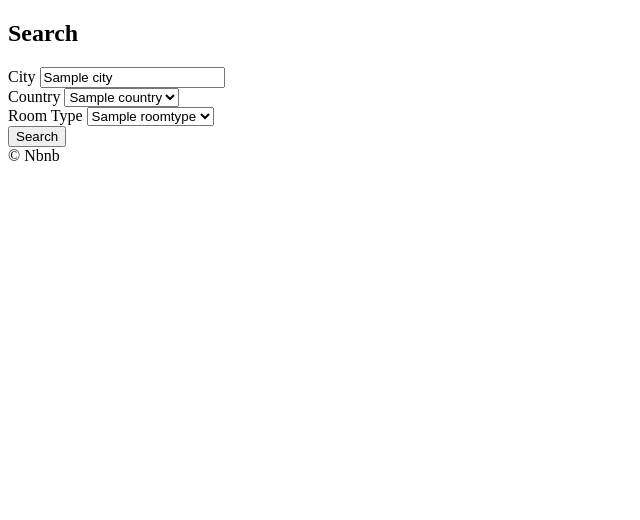
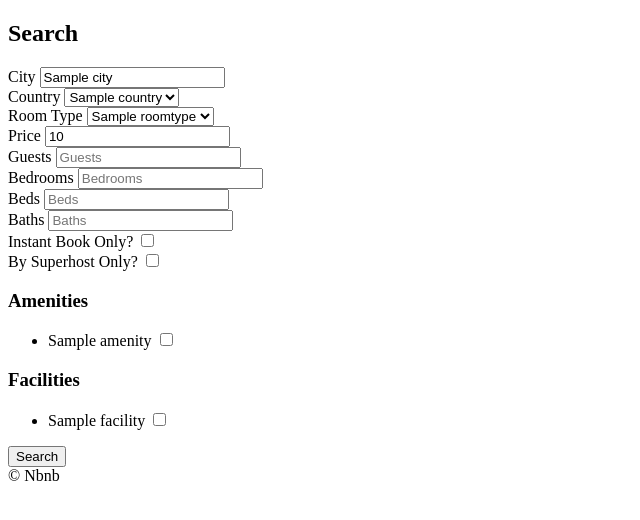
Before and after one commit to hds2g/airbnb-clone, a Django app: template templates/rooms/search.html in a window 1280 px wide. Shown: the part 60-580 px from the top of the page, without its empty margins (0-640 px from the left). Run offline with Django 3.2, Linux system fonts and the light colour scheme; tables that the repository leaves empty hold one stand-in row (values such as "Sample post"); the template is opened without the code that fills it: values that come from a table or form of the project are taken from there, most other values are stand-ins (such as "Sample title", 1, 10 or a date in 2020); parts of the project's set-up code (start-up, migrations or seed data) failed here and were passed over.

Commit message:
SearchView: finish search form

```diff
--- a/templates/rooms/search.html
+++ b/templates/rooms/search.html
@@ -21,7 +21,7 @@
             <label for="country">Country</label>
             <select id="country" name="country" >
                 {% for country in countries  %}
-                    <option value="{{country.code}}">{{country.name}}</option>
+                    <option value="{{country.code}} {% if country.code == s_country %}selected{% endif %} ">{{country.name}}</option>
                 {% endfor %}
             </select>
         </div>
@@ -30,9 +30,74 @@
             <label for="room_type">Room Type</label>
             <select id="room_type" name="room_type" >
                 {% for room_type in room_types  %}
-                    <option value="{{room_type.pk}}">{{room_type.name}}</option>
+                    <option value="{{room_type.pk}}" {% if s_room_type == room_type.pk %}selected{% endif %}>{{room_type.name}}</option>
                 {% endfor %}
             </select>
+        </div>
+
+        <div>
+            <label for="price">Price</label>
+            <input value="{{price}}" type="number" name="price" placeholder="Price" />
+        </div>
+         <div>
+            <label for="guests">Guests</label>
+            <input value="{{guests}}" type="number" name="guests" id="guests" placeholder="Guests" />
+        </div>
+        <div>
+            <label for="bedrooms">Bedrooms</label>
+            <input value="{{bedrooms}}" type="number" name="bedrooms" id="bedrooms" placeholder="Bedrooms" />
+        </div>
+        <div>
+            <label for="beds">Beds</label>
+            <input value="{{beds}}" type="number" name="beds" id="beds" placeholder="Beds" />
+        </div>
+        <div>
+            <label for="baths">Baths</label>
+            <input value="{{baths}}" type="number" name="baths" id="baths" placeholder="Baths" />
+        </div>
+        <div>
+            <label for="instant">Instant Book Only?</label>
+            <input type="checkbox" name="instant" id="instant" {% if instant  %}checked{% endif %} />
+        </div>
+        <div>
+            <label for="super_host">By Superhost Only?</label>
+            <input type="checkbox" name="super_host" id="super_host" {% if super_host %}checked{% endif %} />
+        </div>
+        <div>
+            <h3>Amenities</h3>
+            <ul>
+                {% for amenity in amenities %}
+                    <li>
+                        <label for="a_{{amenity.pk}}">{{amenity.name}}</label>
+                        <input
+                            id="a_{{amenity.pk}}"
+                            name="amenities"
+                            type="checkbox"
+                            value={{amenity.pk}}
+                            {% if amenity.pk|slugify in s_amenities %}
+                                checked
+                            {% endif %}
+                        />                    </li>
+                {% endfor %}
+            </ul>
+        </div>
+        <div>
+            <h3>Facilities</h3>
+            <ul>
+                {% for facility in facilities %}
+                    <li>
+                        <label for="f_{{facility.pk}}">{{facility.name}}</label>
+                        <input
+                            id="f_{{facility.pk}}"
+                            name="facilities"
+                            type="checkbox"
+                            value={{facility.pk}}
+                            {% if facility.pk|slugify in s_facilities %}
+                                checked
+                            {% endif %}
+                        />                    </li>
+                {% endfor %}
+            </ul>
         </div>
         <button>Search</button>
     </form>
```
Also changed, not shown: rooms/views.py (+40 -5 lines).
